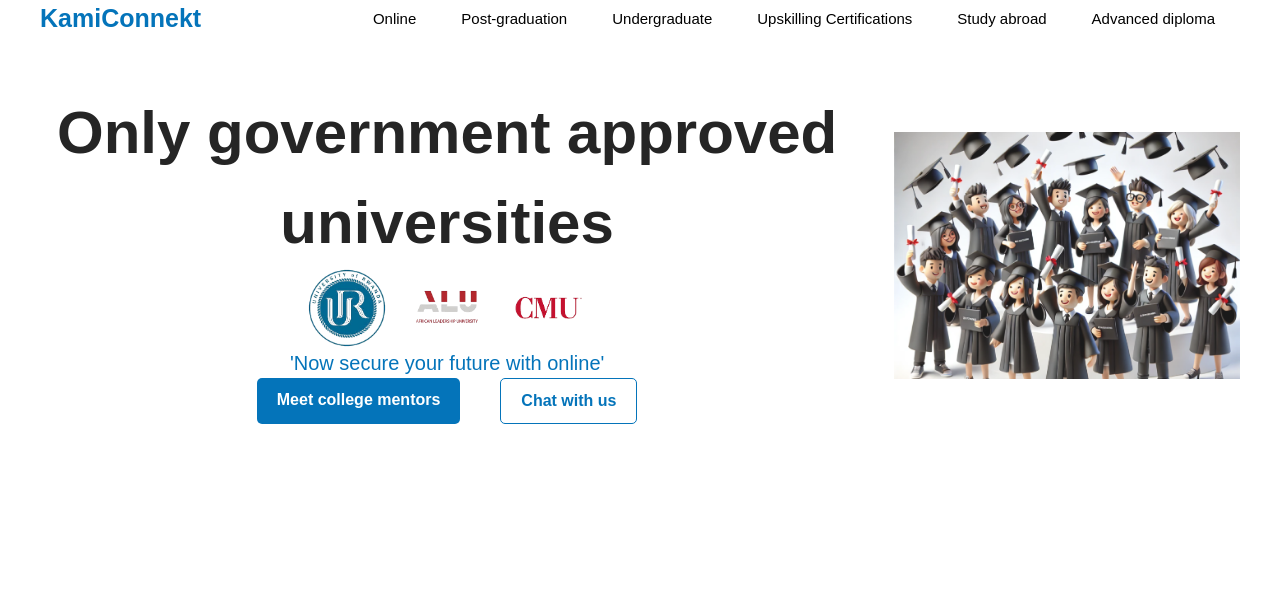
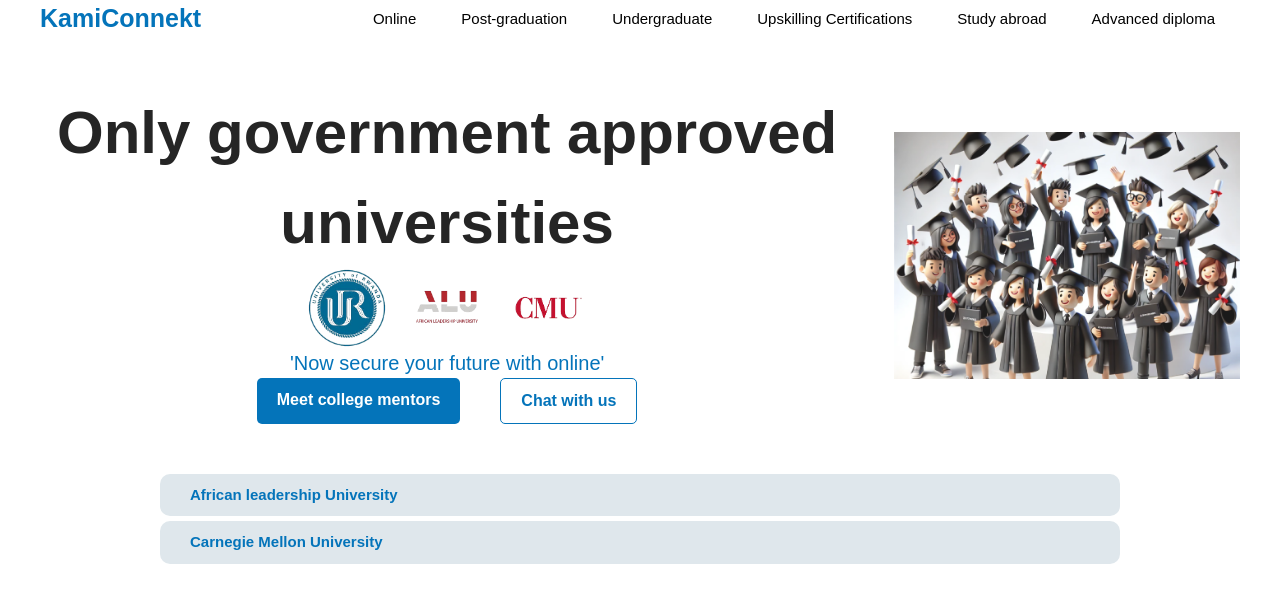
Before and after one commit to KamiConnect/frontend, a React (Create React App) app: page /home in a window 1280 px wide. Shown: the top 602 px of the page. Built offline with nearby package versions, Linux system fonts and the light colour scheme; some icons are missing.

Commit message:
added list of schools

```diff
--- a/src/Components/ChatBot.jsx
+++ b/src/Components/ChatBot.jsx
@@ -2,7 +2,7 @@
 
 const ChatBot = () => {
   const [messages, setMessages] = useState([
-    { text: "Hi👋 How can I help you with your university research?", isUser: false },
+    { text: "Hi👋 I'm KamiConnekt AI. How can I help you with your university research?", isUser: false },
   ]);
   const [inputValue, setInputValue] = useState("");
 
@@ -26,9 +26,8 @@
     let response = "";
 
     switch (true) {
-      case lastMessage.text.toLowerCase().includes("What are the admission requirements for the university?"):
-        response = "The admission requirements for the university vary depending on the program and course of study. Typically, universities require a minimum GPA, standardized test scores (e.g., SAT or ACT), letters of recommendation, and a personal statement or essay";
-        break;
+      case lastMessage.text.toLowerCase().includes("What are the universities availble of my course of choice?"):
+        response = "The Universities of your course you can find them in the universities page!"
       case lastMessage.text.toLowerCase().includes("What are the academic programs and courses offered by the university?"):
         response = "Admission requirements vary by university, but typically include a high school diploma, SAT/ACT scores, and letters of recommendation.";
         break;
--- a/src/Components/Home.jsx
+++ b/src/Components/Home.jsx
@@ -15,7 +15,7 @@
 
     return (
 
-        <div style={{display:"flex", flexDirection:"column", justifyContent:"center", alignItems:"center"}}>
+        <div style={{ display: "flex", flexDirection: "column", justifyContent: "center", alignItems: "center", gap: "5px"}}>
             <div style={{ display: "flex", justifyContent: "space-between", alignItems: "center", padding: "40px", gap: "40px" }}>
                 <div style={{ display: "flex", flexDirection: "column", justifyContent: "center", alignItems: "center" }}>
                     <p style={{ color: "#252525", fontWeight: "bold", fontSize: "60px" }}>Only government approved universities</p>
@@ -26,7 +26,7 @@
                     </div>
                     <p style={{ color: "#0474BA", fontWeight: "normal", fontSize: "20px" }}>'Now secure your future with online'</p>
                     <div style={{ display: "flex", gap: "40px" }}>
-                        <Link to="/meet" style={{ padding: "10px 20px", border: "none", textDecoration:"none", backgroundColor: "#0474BA", borderRadius: "5px", color: "#fff", fontWeight: "bold" }}>Meet college mentors</Link>
+                        <Link to="/meet" style={{ padding: "10px 20px", border: "none", textDecoration: "none", backgroundColor: "#0474BA", borderRadius: "5px", color: "#fff", fontWeight: "bold" }}>Meet college mentors</Link>
                         <button onClick={handleChatWithUsClick} style={{ padding: "10px 20px", border: "none", borderColor: "#0474BA", borderStyle: "solid", borderWidth: "1px", borderRadius: "5px", color: "#0474BA", fontWeight: "bold" }}>Chat with us</button>
                     </div>
                 </div>
@@ -34,8 +34,14 @@
                     <img src={students} alt="" width={480} />
                 </div>
             </div>
-            <div style={{width:"40%", display:"flex", flexDirection:"column", justifyContent:"center", alignItems:"center"}}>
+            <div style={{ width: "40%", display: "flex", flexDirection: "column", justifyContent: "center", alignItems: "center" }}>
                 {showChatBot && <ChatBot />}
+            </div>
+            <div style={{ color: "#0474BA", fontWeight: "bold", fontSize: "15px", display: "flex", justifyContent: "space-between", alignItems: "center", width: "75%", padding: "10px 30px", backgroundColor: "#DFE7EC", borderRadius: "10px" }}>
+                African leadership University
+            </div>
+            <div style={{ color: "#0474BA", fontWeight: "bold", fontSize: "15px", display: "flex", justifyContent: "space-between", alignItems: "center", width: "75%", padding: "10px 30px", backgroundColor: "#DFE7EC", borderRadius: "10px" }}>
+                Carnegie Mellon University
             </div>
         </div>
     )
--- a/src/Components/MeetMentors.jsx
+++ b/src/Components/MeetMentors.jsx
@@ -11,7 +11,7 @@
                 <div id="address" style={{ color: "#272727", fontSize: "15px", display: "flex", flexDirection: "column" }}>
                     <p>Dr. Karly Manis</p>
                     <p>University Rwanda</p>
-                    <a href="\" style={{textDecoration:"none"}}>Business Information Technology</a>
+                    <a href="\" style={{ textDecoration: "none" }}>Business Information Technology</a>
                 </div>
                 <div>
                     <Link to="/chat"><Icon icon="ep:arrow-right-bold" style={{ cursor: "pointer" }} /></Link>
--- a/src/Pages/Register.jsx
+++ b/src/Pages/Register.jsx
@@ -6,10 +6,7 @@
 const Login = () => {
   return (
     <div style={{}}>
-      {/* <div>
-                <Navbar />
-                <Ongoing />
-            </div> */}
+
       <div>
         <SignupForm />
       </div>
```
